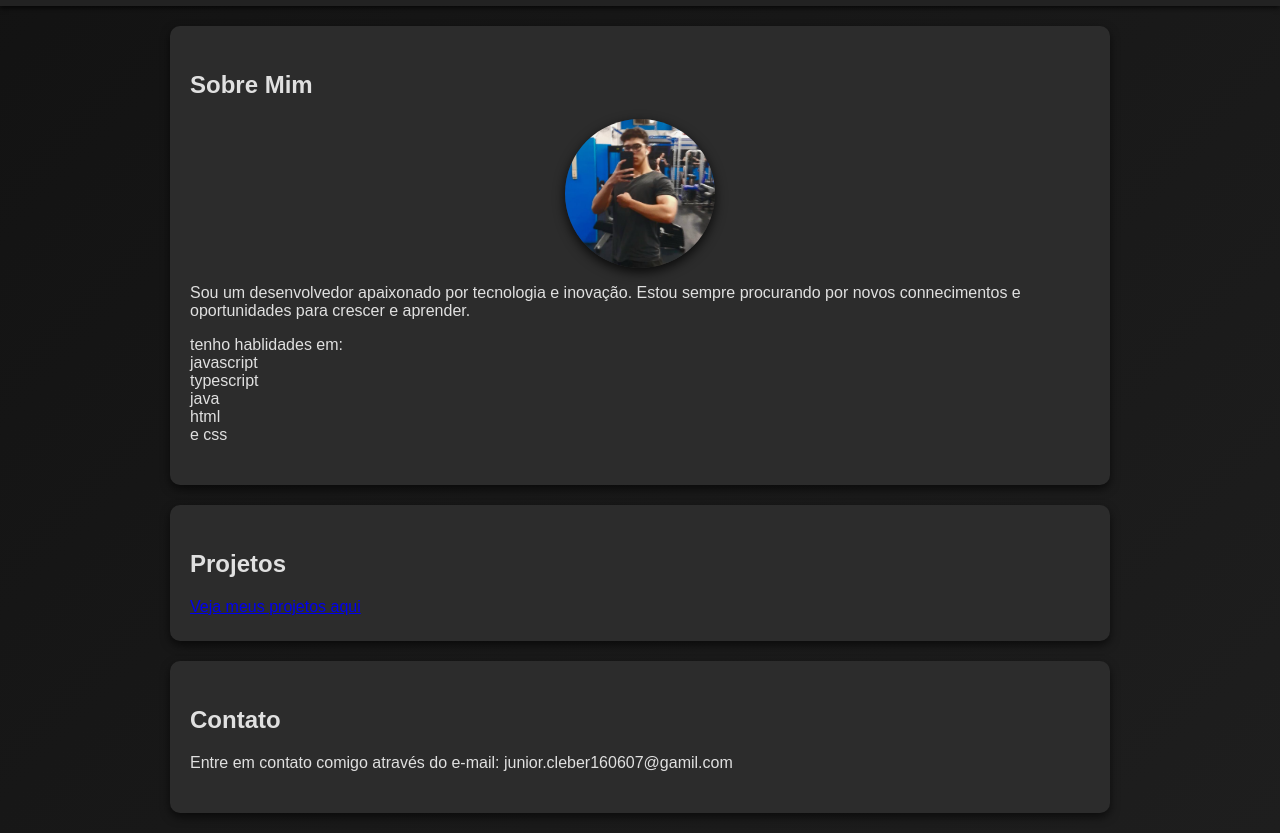
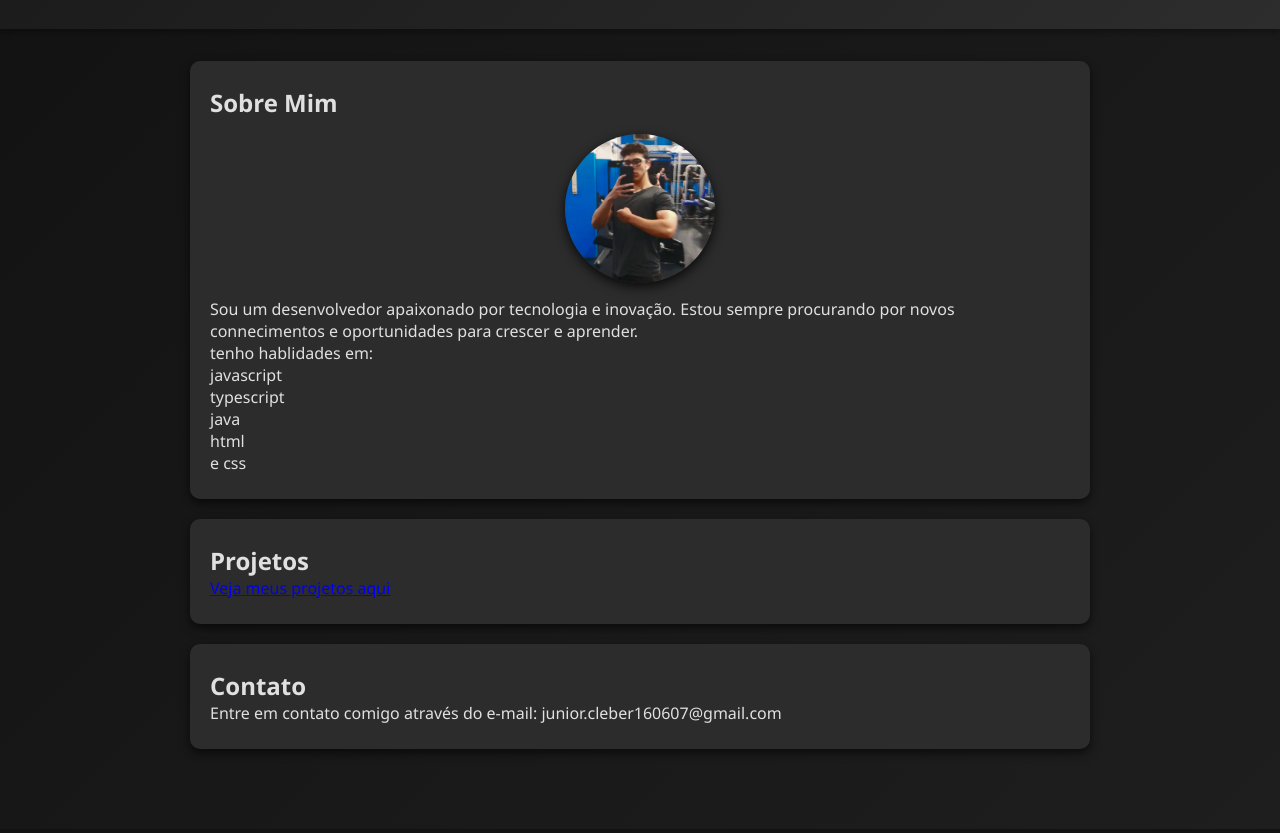
Before and after one commit to nitratojr/Portifolio, a plain HTML site: page index.html in a window 1280 px wide. Shown: the part 122-955 px from the top of the page. Drawn offline with Linux system fonts and the light colour scheme.

Commit message:
Update index.html

```diff
--- a/index.html
+++ b/index.html
@@ -5,7 +5,7 @@
     <meta name="viewport" content="width=device-width, initial-scale=1.0">
     <title>Portfólio Pessoal</title>
     <link rel="stylesheet" href="./css/style.css">
-    <link rel="stylesheet" href="./css/blog.css">
+    <link rel="stylesheet" href="./css/projeto.css">
 </head>
 <body>
     <header>
@@ -33,13 +33,14 @@
 
     <section id="projetos">
         <h2>Projetos</h2>
-        <a href="./blog.html" target="_blank" rel="noopener" class="projetos-link">Veja meus projetos aqui</a>
+
+        <a href="./projeto.html" target="_blank" rel="noopener" class="projetos-link">Veja meus projetos aqui</a>
     </section>
 
 
     <section id="contato">
         <h2>Contato</h2>
-        <p>Entre em contato comigo através do e-mail: junior.cleber160607@gamil.com</p>
+        <p>Entre em contato comigo através do e-mail: junior.cleber160607@gmail.com</p>
     </section>
 
     <script src="./js/script.js"></script>
```
